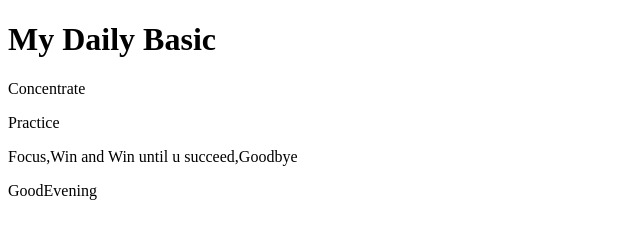
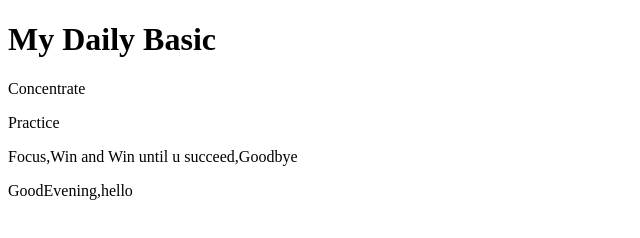
Before and after one commit to MeghanaNemalidinne/test, a plain HTML site: page index.html in a window 1280 px wide. Shown: the full height of the page, 0-640 px from the left. Drawn offline with Linux system fonts and the light colour scheme.

Commit message:
testing7

```diff
--- a/index.html
+++ b/index.html
@@ -7,7 +7,7 @@
 <p>Concentrate</p>
 <p>Practice</p>
 <p>Focus,Win and Win until u succeed,Goodbye</p>
-<p>GoodEvening</p>
+<p>GoodEvening,hello</p>
 
 </body>
 </html>
```
